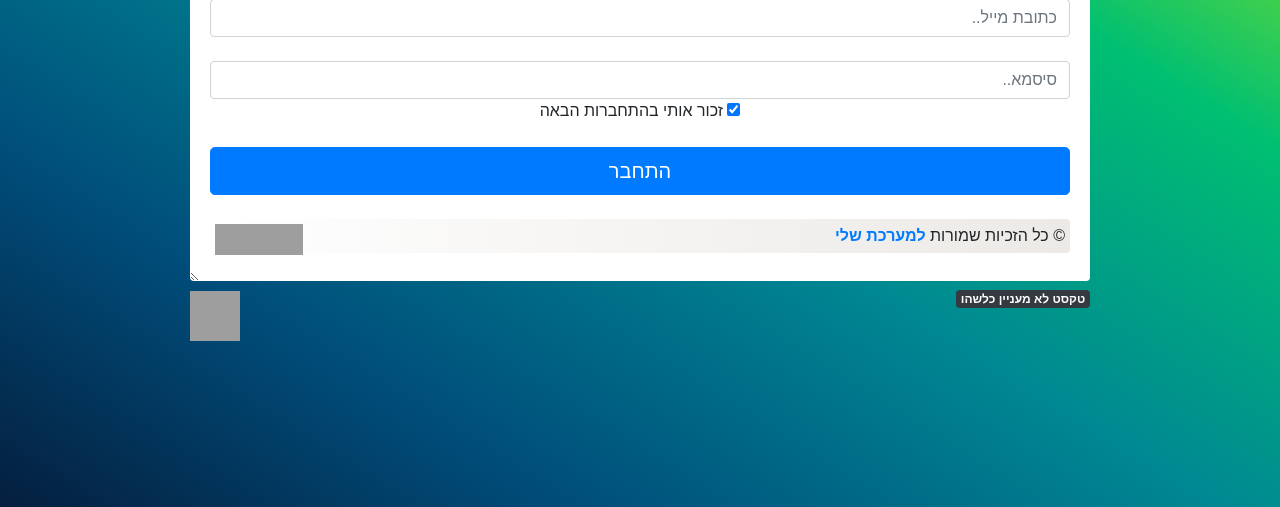
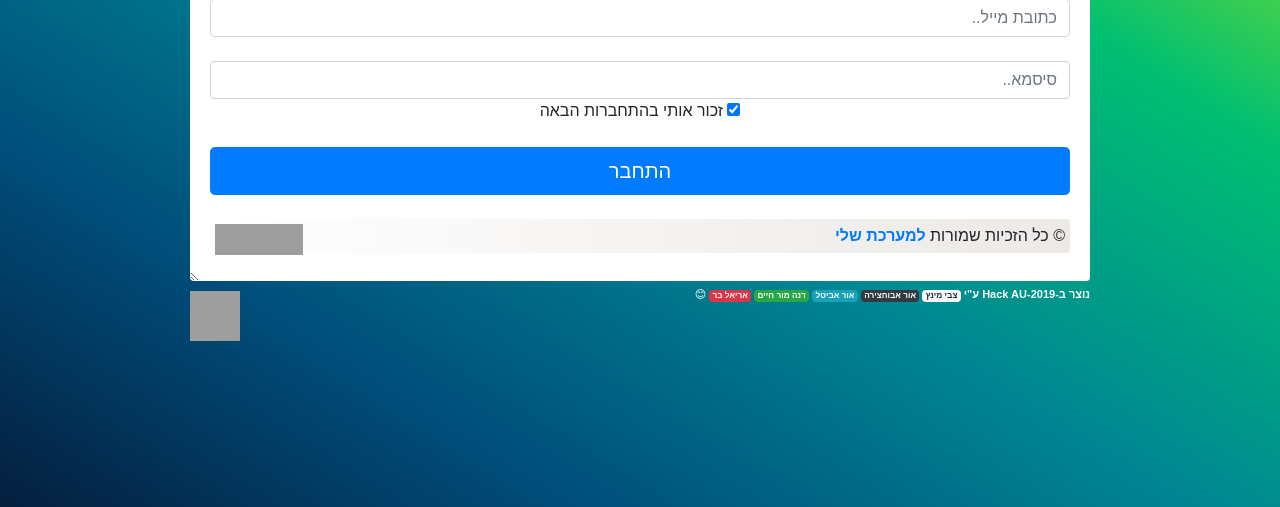
Before and after one commit to ZviMints/Hack-AU-2019, a Flask app: page / in a window 1280 px wide. Shown: the part 250-757 px from the top of the page. Run offline with Flask 2, Linux system fonts and the light colour scheme; some libraries are stand-ins or nearby versions; grey boxes are pictures that could not be loaded.

Commit message:
Added Credits

```diff
--- a/static/styles/style.css
+++ b/static/styles/style.css
@@ -119,4 +119,8 @@ float: left;
 
 #links .linksdata {
 float: right;
+text-align:right;
+color: white;
+font-weight: bold;
+font-size: 11px;
 }
--- a/templates/layout.html
+++ b/templates/layout.html
@@ -39,7 +39,13 @@
 				<a href="https://github.com/ZviMints/Hack-AU-2019"><img src="https://www.macupdate.com/images/icons256/39062.png" width="50px" height="50px"/></a>
 		</div>
 		<div class="linksdata">
-			<a href="#" onclick="dark()" class="badge badge-dark">טקסט לא מעניין כלשהו</a>
+			נוצר ב-Hack AU-2019 ע"י
+			<a href="https://github.com/ZviMints" class="badge badge-light">צבי מינץ</a>
+			<a href="https://github.com/orabu103" class="badge badge-dark">אור אבוחצירה</a>
+			<a href="https://github.com/oravital7" class="badge badge-info">אור אביטל</a>
+			<a href="https://github.com/DanaSMor" class="badge badge-success">דנה מור חיים</a>
+			<a href="https://github.com/arielBar1295" class="badge badge-danger">אריאל בר</a>
+			&#128522;
 		</div>
 		</div>
       </body>
```
